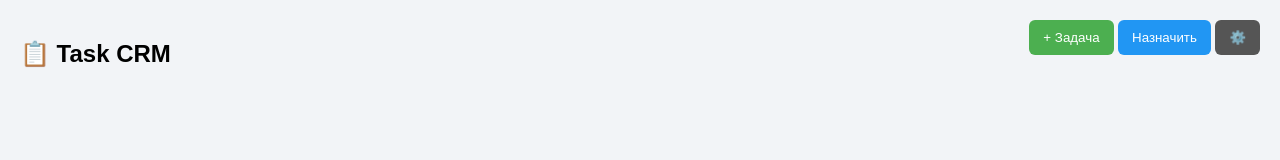
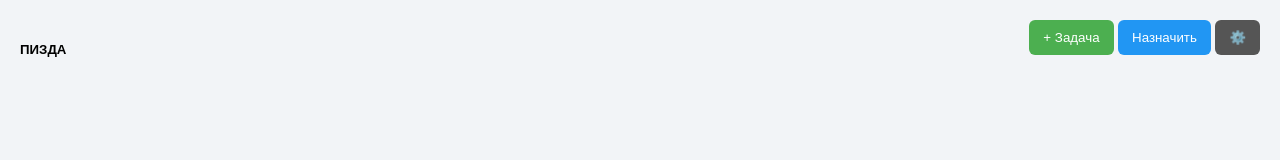
Before and after one commit to booksclubua/complectscreen, a plain HTML site: page index.html in a window 1280 px wide. Drawn offline with Linux system fonts and the light colour scheme.

Commit message:
Update index.html

```diff
--- a/index.html
+++ b/index.html
@@ -113,7 +113,7 @@ padding:3px 8px;
 
 <div class="header">
 
-<h2>📋 Task CRM</h2>
+<h5>ПИЗДА</h5>
 
 <div>
 
```
